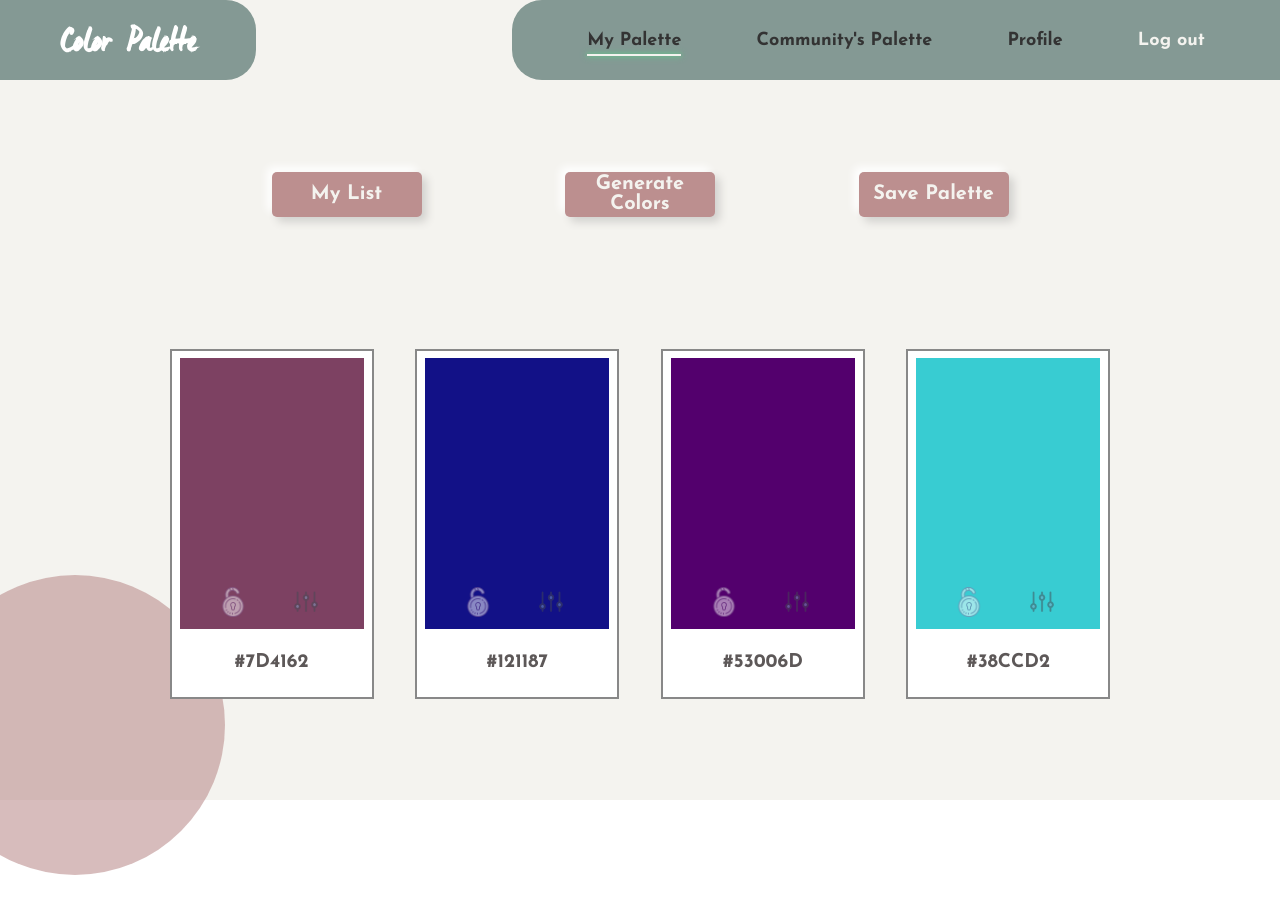
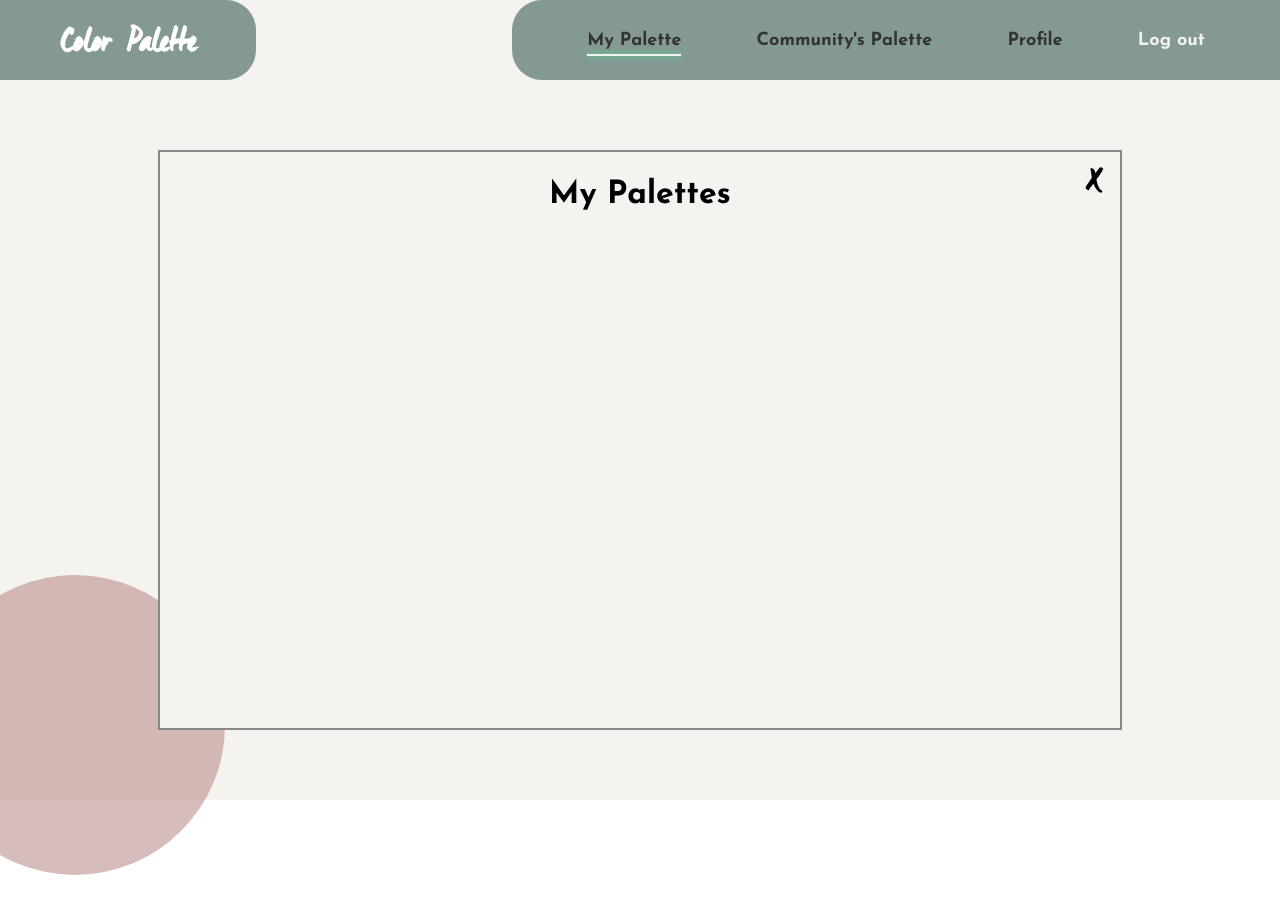
Before and after one commit to keshavDooleea/Palette, a React (Create React App) app in the folder frontend/: page /palette/1 in a window 1280 px wide. Both pictures are taken after a click on the button "My List". Shown: the top 914 px of the page. Built offline with nearby package versions, Linux system fonts and the light colour scheme.

Commit message:
list anim complete

```diff
--- a/frontend/src/components/palette.css
+++ b/frontend/src/components/palette.css
@@ -74,6 +74,66 @@
   align-items: center;
   justify-content: space-evenly;
   position: relative;
+}
+
+.list_div {
+  width: 75%;
+  height: 80%;
+  display: grid;
+  grid-template-rows: 15% 85%;
+  z-index: 2;
+  position: absolute;
+  background-color: #f4f3ef;
+  border: 2px solid #888;
+  transform: translateY(-130%);
+  animation: slide-down 2s cubic-bezier(0.64, -0.16, 0.36, 1.56) forwards;
+}
+
+@keyframes slide-down {
+  0% {
+    transform: translateY(-130%);
+  }
+
+  80%,
+  100% {
+    transform: translateY(0%);
+  }
+}
+
+.close_list_div {
+  animation: slide-up 2s cubic-bezier(0.64, -0.56, 0.36, 1.56) forwards;
+}
+
+@keyframes slide-up {
+  0% {
+    transform: translateY(0%);
+  }
+
+  80%,
+  100% {
+    transform: translateY(-150%);
+  }
+}
+
+.close_list {
+  position: absolute;
+  top: 0;
+  right: 20px;
+  font-family: manus;
+  font-size: 30px;
+  cursor: pointer;
+}
+
+.list_header {
+  width: 100%;
+  height: 100%;
+  display: flex;
+  align-items: center;
+  justify-content: center;
+}
+
+.list_header h1 {
+  pointer-events: none;
 }
 
 .hexCopied {
@@ -274,16 +334,22 @@
   position: absolute;
   top: 0;
   right: 10px;
+  font-family: manus;
+  font-size: 30px;
   cursor: pointer;
   color: #5d5858;
+  transform: translateY(-25%);
 }
 
 .open_left .close_adjust {
   position: absolute;
   top: 0;
   left: 10px;
+  font-family: manus;
+  font-size: 30px;
   color: #5d5858;
   cursor: pointer;
+  transform: translateY(-25%);
 }
 
 .lock_adjust {
--- a/frontend/src/components/palette.js
+++ b/frontend/src/components/palette.js
@@ -27,6 +27,7 @@ export default class Palette extends Component {
       isCopied: false,
       savedPressed: false,
       isSaved: false,
+      isListClicked: false,
       islocked: [false, false, false, false],
       imgArray: [unlock, unlock, unlock, unlock],
       savedMsg: "",
@@ -512,6 +513,33 @@ export default class Palette extends Component {
     console.log(this.state.islocked);
   }
 
+  showList() {
+    console.log("OPEN");
+
+    return (
+      <div className="list_div">
+        <div className="list_header">
+          <h1>My Palettes</h1>
+        </div>
+
+        <h1
+          className="close_list"
+          onClick={() => {
+            document.querySelector(".list_div").classList.add("close_list_div");
+
+            setTimeout(() => {
+              this.setState({
+                isListClicked: false,
+              });
+            }, 1500);
+          }}
+        >
+          X
+        </h1>
+      </div>
+    );
+  }
+
   render() {
     return (
       <div className="palette">
@@ -559,8 +587,20 @@ export default class Palette extends Component {
         </nav>
 
         <div className="palette_main">
+          {/* show lists */}
+          {this.state.isListClicked ? this.showList() : null}
+
           <div className="actions_div">
-            <button className="list_btn">My List</button>
+            <button
+              className="list_btn"
+              onClick={() => {
+                this.setState({
+                  isListClicked: true,
+                });
+              }}
+            >
+              My List
+            </button>
             <button onClick={() => this.generate()} className="generate_btn">
               Generate Colors
             </button>
```
